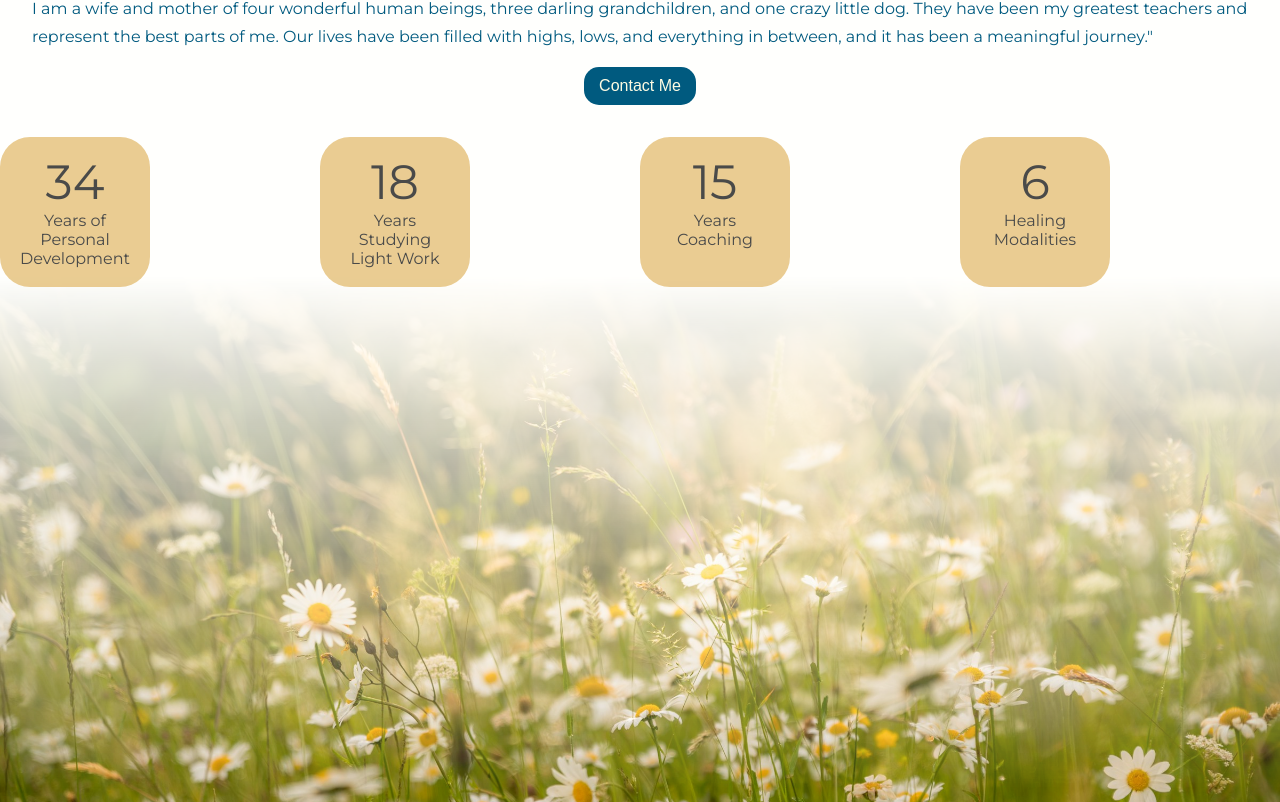
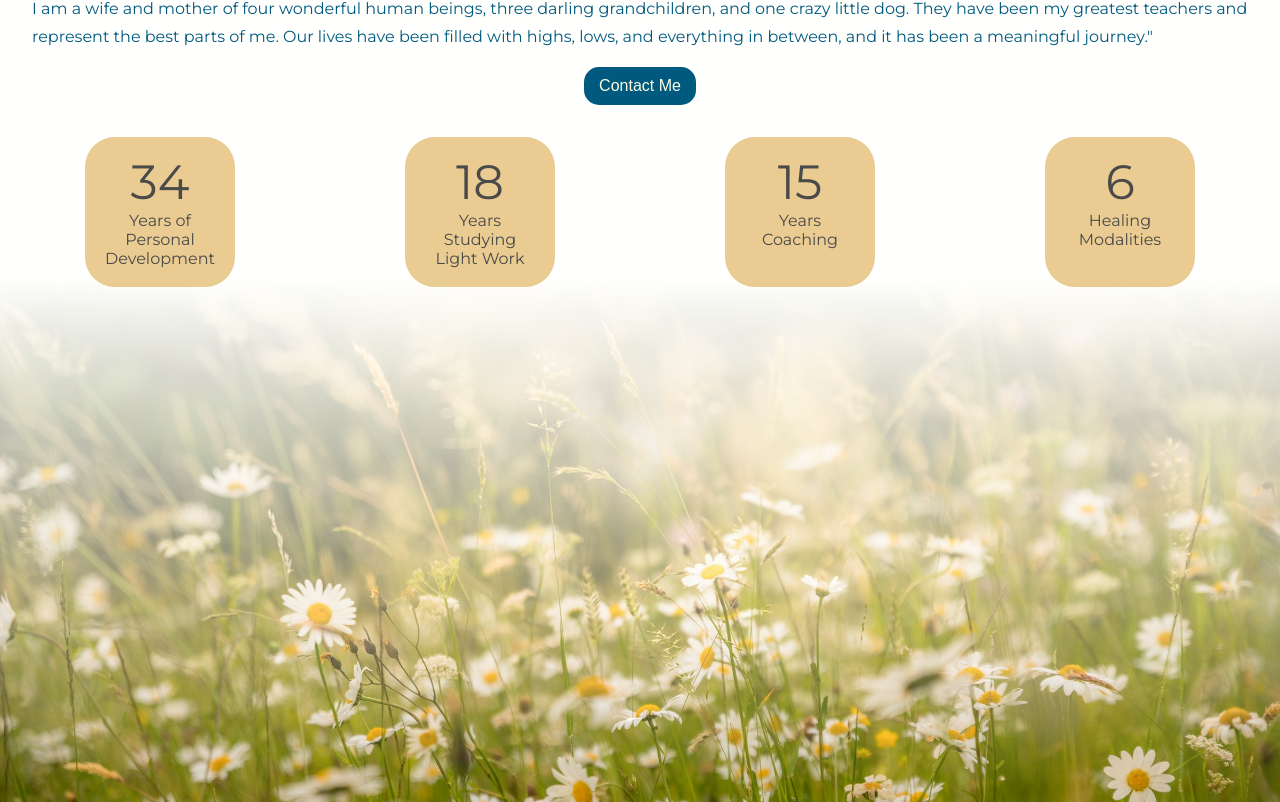
Before and after one commit to emmaohn/everydaybetterandbetter, a Next.js app: page / in a window 1280 px wide. Shown: the part 1258-2060 px from the top of the page. Built offline with nearby package versions, Linux system fonts and the light colour scheme.

Commit message:
centered qual-grid

```diff
--- a/src/app/globals.scss
+++ b/src/app/globals.scss
@@ -468,8 +468,8 @@ header {
     grid-template-columns: 1fr 1fr;
     // gap: 1em;
     margin-top: var(--space-between-sections);
-    // justify-items: center;
-    // align-content: center;
+    justify-items: center;
+    // align-items: center;
     z-index: 1;
 
     // placement of qualification grid in parent grid
```
